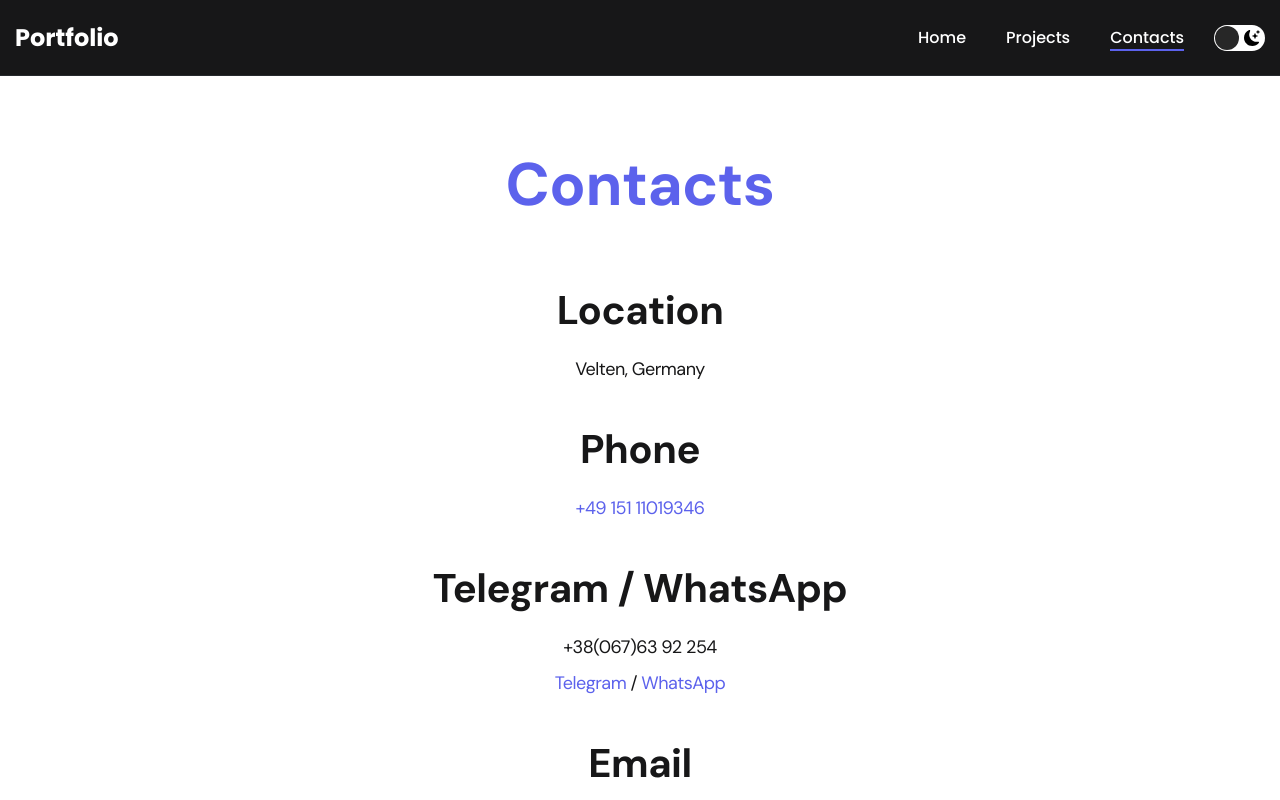
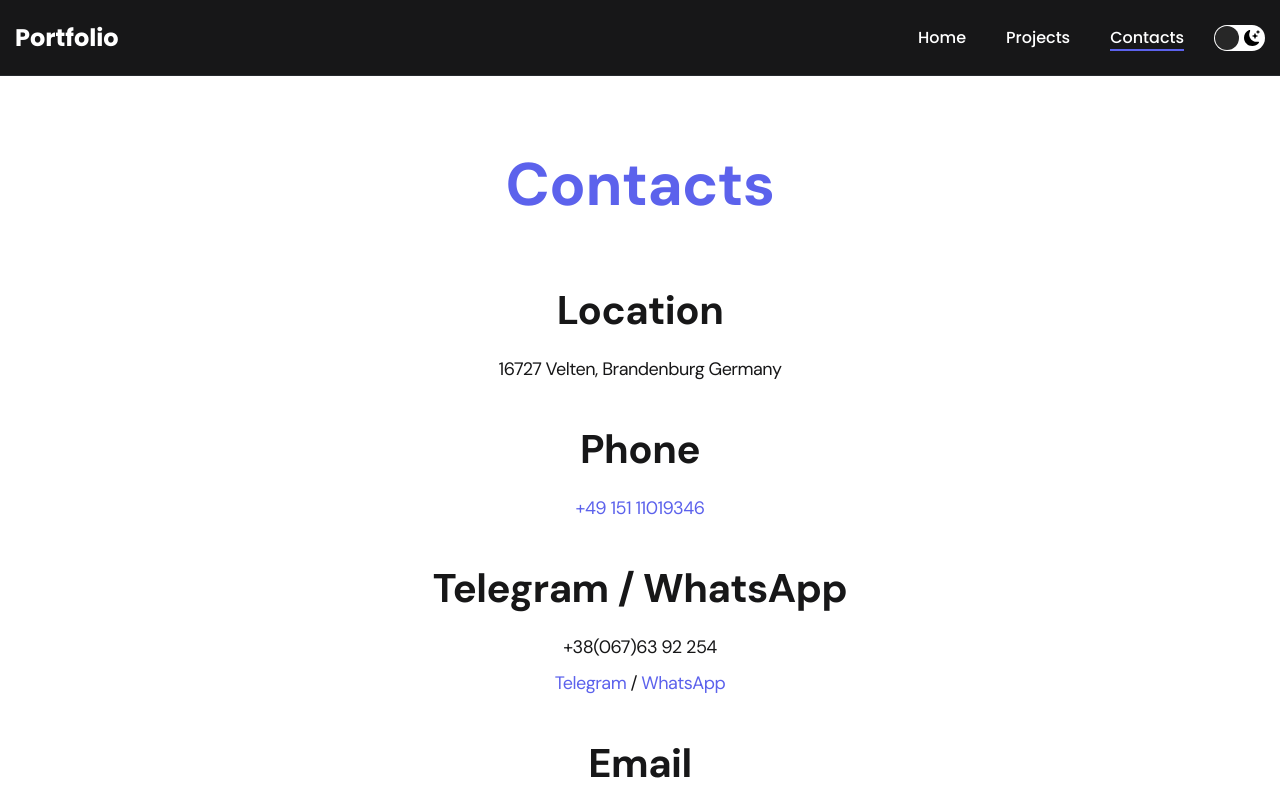
Before and after one commit to ania0005/MyPortfolio, a React (Create React App) app: page /#/contacts in a window 1280 px wide. Shown: the top 800 px of the page. Built offline with nearby package versions, Linux system fonts and the light colour scheme.

Commit message:
Update Contacts.js

```diff
--- a/src/pages/Contacts.js
+++ b/src/pages/Contacts.js
@@ -7,7 +7,7 @@ const Contacts = () => {
                 <ul className="content-list">
                     <li className="content-list__item">
                         <h2 className="title-2">Location</h2>
-                        <p>Velten, Germany</p>
+                        <p>16727 Velten, Brandenburg Germany</p>
                     </li>
                     <li className="content-list__item">
                         <h2 className="title-2">Phone</h2>
```
